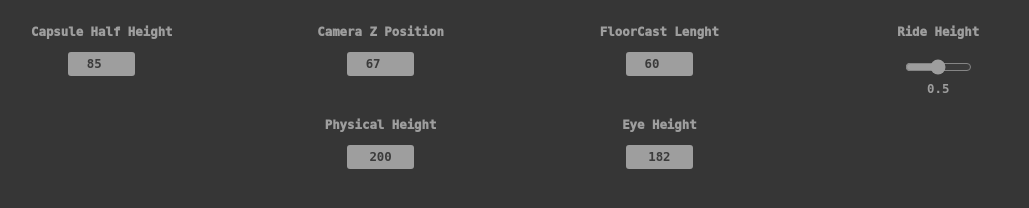
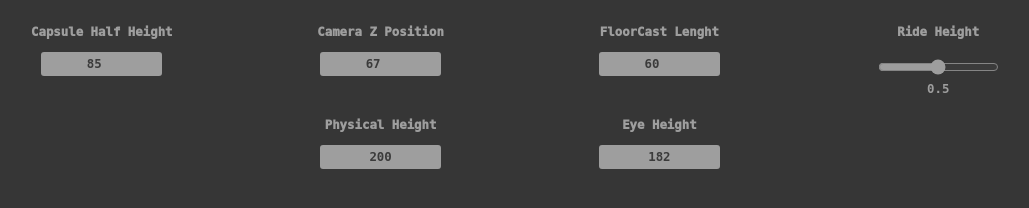
Before and after one commit to MickelD/PlayerSizeCalculator, a plain HTML site: page index.html in a window 1280 px wide. Shown: the whole page, without its empty margins (120-1149 px from the left). Drawn offline with Linux system fonts and the light colour scheme.

Commit message:
Update index.html

```diff
--- a/index.html
+++ b/index.html
@@ -23,7 +23,7 @@ input {
   text-align:center;
   background-color:#9E9E9E;
   padding:5px 0px;
-  width:25%
+  width:45%
 }
 output{
   font-weight:bold;
```
